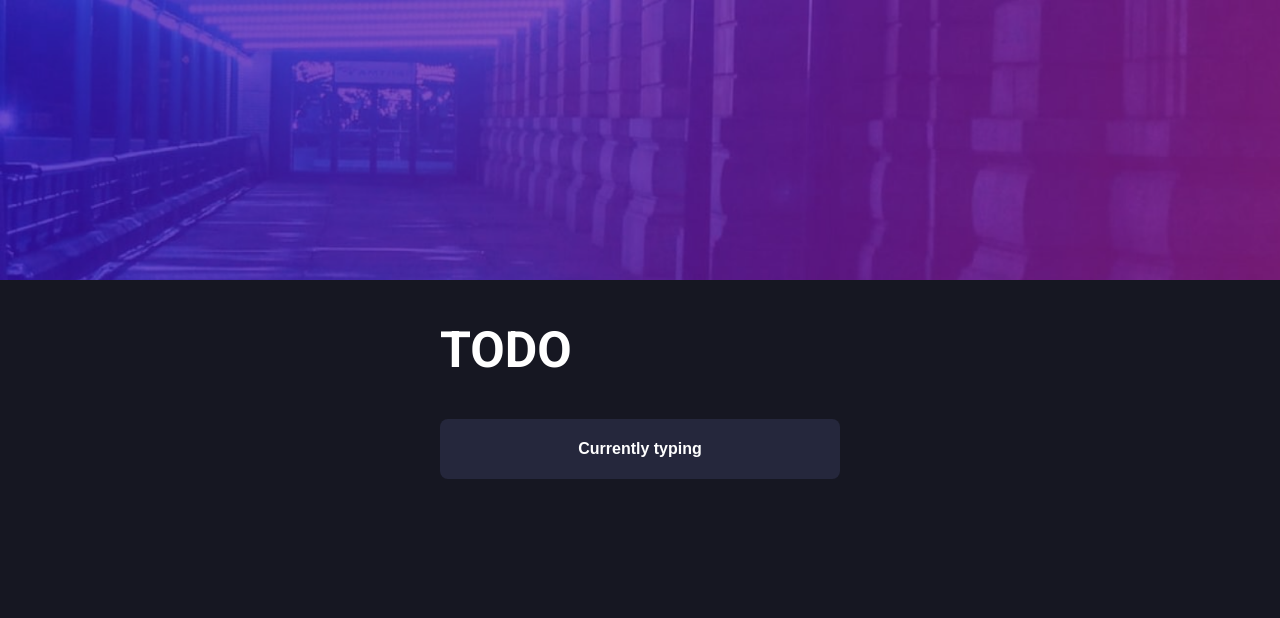
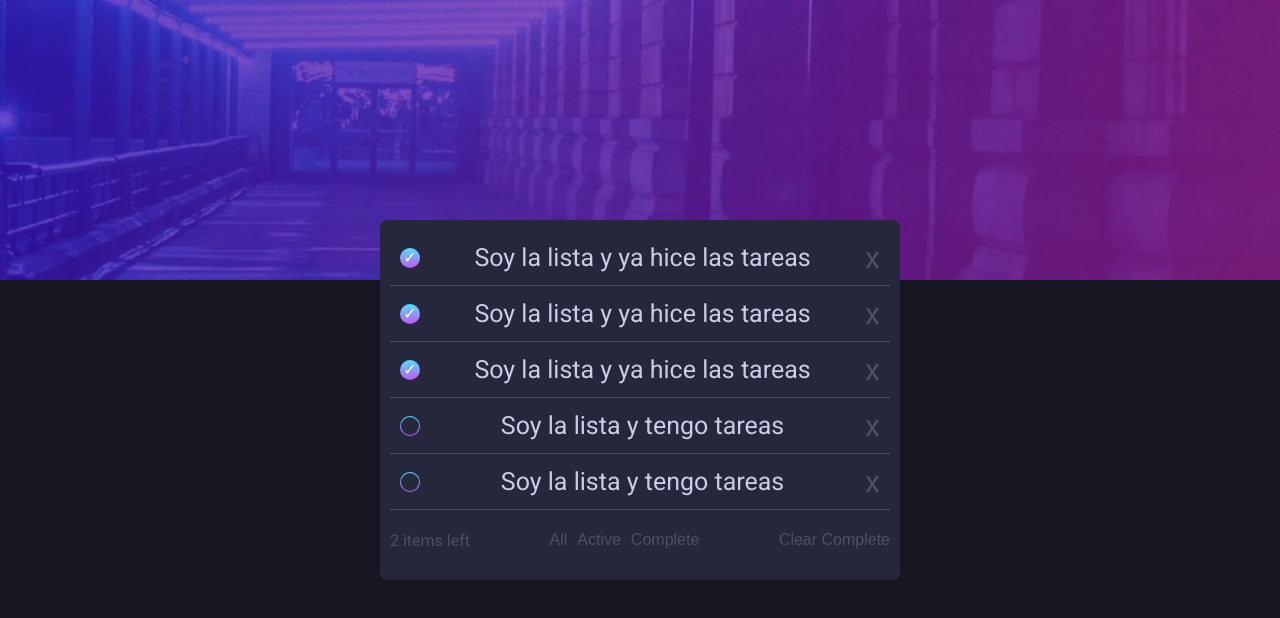
Before and after one commit to andres0818/todo-sprint-2, a React (Create React App) app: page / in a window 1280 px wide. Shown: the top 618 px of the page. Built offline with nearby package versions, Linux system fonts and the light colour scheme.

Commit message:
lista de tareas realizadas, conectar con el estado

```diff
--- a/src/App.js
+++ b/src/App.js
@@ -1,14 +1,29 @@
-import React from 'react'
+import React, { useState } from 'react'
 import Formulario from './components/Formulario/Formulario'
 import './App.scss'
+import ListaTareas from './components/ListaTareas/ListaTareas'
+
+
+
 
 const App = () => {
+  const [tarea, setTarea] = useState([])
+
+  const AlmacenarTarea = (_data) => {
+
+    setTarea(
+      tarea.push(_data)
+    )
+    console.log(tarea)
+  }
+
   return (
     <>
-    <div className='App'>
-      <h1 className='App__titulo'>TODO</h1>
-      <Formulario/>
-    </div>
+      {/* <div className='App'>
+        <h1 className='App__titulo'>TODO</h1>
+        <Formulario almacenarTarea={AlmacenarTarea} />
+      </div> */}
+      <ListaTareas/>
     </>
   )
 }
--- a/src/App.scss
+++ b/src/App.scss
@@ -12,23 +12,22 @@ body {
     background-image: url('./img/fondo.png');
     background-size: cover;
     background-repeat: no-repeat;
+    background-position: fixed;
 
     display: flex;
-    flex-direction: column;
     align-items: center;
     justify-content: center;
-    height: 100vh;
 }
 
 .App {
 
-
     &__titulo {
+        width: 100%;
+        font-size: 60px;
+        margin-bottom: 40px;
+        text-align: left;
         color: white;
-        text-align: left;
-        margin-bottom: 40px;
-        width: 100%;
-        font-size: 50px;
+        letter-spacing: 20px;
     }
 
 }
--- a/src/components/Formulario/Formulario.js
+++ b/src/components/Formulario/Formulario.js
@@ -2,25 +2,26 @@ import React from 'react'
 import './Formulario.scss'
 
 
-let tareas = []
 
-const texto = () => {
+
+
+const texto = (_data) => {
+
     let txtInput = document.querySelector('#texto');
 
     txtInput.addEventListener('keyup', (e) => {
         if (e.code === 'Enter' || e.code === 'NumpadEnter') {
-
-            txtInput.value !== "" ? tareas.push(txtInput.value) : console.log("");
+            txtInput.value !== "" ? _data(txtInput.value) : console.log("");
             txtInput.value = ""
         }
     });
 }
 
-const Formulario = () => {
+const Formulario = ({ almacenarTarea }) => {
 
     return (
         <>
-            <input onClick={texto} className='formulario' id="texto" type='text' placeholder='Currently typing' />
+            <input onClick={()=>texto(almacenarTarea)} className='formulario' id="texto" type='text' placeholder='Currently typing' />
 
         </>
     )
--- a/src/components/Formulario/Formulario.scss
+++ b/src/components/Formulario/Formulario.scss
@@ -2,7 +2,7 @@
 
 .formulario{
     background-color: $Very-Dark-Desaturated-Blue;
-    width: 400px;
+    width: 500px;
     height: 60px;
     border-radius: 8px;
     border: none;
--- /dev/null
+++ b/src/components/ListaTareas/ListaTareas.js
@@ -0,0 +1,55 @@
+import React from 'react'
+import './ListaTareas.scss'
+
+
+let lista = ["Soy la lista y tengo tareas ", "Soy la lista y tengo tareas "]
+let listaOK=["Soy la lista y ya hice las tareas ","Soy la lista y ya hice las tareas ","Soy la lista y ya hice las tareas ",]
+
+const ListaTareas = () => {
+    return (
+
+        <div className='ListaTareas'>
+            {
+                listaOK.map(e => {
+                    return (
+
+                        <div className='ListaTareas__contenedor'>
+                            <span className='ListaTareas__boton'>
+                                <span className='ListaTareas__completada'>✓</span>
+                            </span>
+                            <p className='ListaTareas__texto'>{e}</p>
+                            <p className='ListaTareas__eliminar'>x</p>
+                        </div>
+
+                    )
+                })
+            }
+            {
+                lista.map(e => {
+                    return (
+
+                        <div className='ListaTareas__contenedor'>
+                            <span className='ListaTareas__boton'>
+                                <span className='ListaTareas__pendientes'></span>
+                            </span>
+                            <p className='ListaTareas__texto'>{e}</p>
+                            <p className='ListaTareas__eliminar'>x</p>
+                        </div>
+
+                    )
+                })
+            }
+            <div className='ListaTareas__servicios'>
+                <p>{lista.length} items left</p>
+                <div className='ListaTareas__botones'>
+                    <button>All</button>
+                    <button>Active</button>
+                    <button>Complete</button>
+                </div>
+                <button>Clear Complete</button>
+            </div>
+        </div>
+    )
+}
+
+export default ListaTareas
--- /dev/null
+++ b/src/components/ListaTareas/ListaTareas.scss
@@ -0,0 +1,82 @@
+@import '../../sass/stile.scss';
+
+
+.ListaTareas {
+    padding: 10px;
+    width: 500px;
+    border-radius: 8px;
+    background-color: $Very-Dark-Desaturated-Blue;
+
+    &__contenedor {
+        display: flex;
+        justify-content: space-between;
+        align-items: center;
+        border-bottom: solid $Very-Dark-Grayish-Blue 0.1px;
+        padding: 10px;
+    }
+
+    &__boton {
+        width: 20px;
+        height: 20px;
+        border-radius: 50px;
+        background-image: linear-gradient(hsl(192, 100%, 67%), hsl(280, 87%, 65%));
+           cursor: pointer;
+        display: flex;
+        justify-content: center;
+        align-items: center;
+
+    }
+        &__pendientes{
+            width: 90%;
+            height: 90%;
+            border-radius: 50px;
+            background-color: $Very-Dark-Desaturated-Blue;
+            color: white;
+        }
+
+    &__completada{
+        color: white;
+    }
+
+    &__texto {
+        color: $Light-Grayish-Blue;
+        font-size: 25px;
+        text-align: left;
+    }
+
+    &__eliminar{
+        color:$Very-Dark-Grayish-Blue;
+        font-size: 30px;
+    }
+
+    &__servicios{
+        display: flex;
+        align-items: center;
+        justify-content: space-between;
+        height: 60px;
+        color: $Very-Dark-Grayish-Blue;
+    }
+
+    &__botones{
+        display: flex;
+        gap: 10px;
+
+    }
+    button{
+        background-color: transparent;
+        border: none;
+        font-size: 16px;
+        color: $Very-Dark-Grayish-Blue;
+
+        &:hover{
+            transition: 0.5s;
+            color: $Light-Grayish-Blue-hover;
+        }
+
+        &:focus{
+            color: blue;
+        }
+    }
+
+
+}
--- a/src/sass/_stile.scss
+++ b/src/sass/_stile.scss
@@ -4,4 +4,4 @@ $Light-Grayish-Blue: hsl(234, 39%, 85%);
 $Light-Grayish-Blue-hover: hsl(236, 33%, 92%);
 $Dark-Grayish-Blue: hsl(234, 11%, 52%);
 $Very-Dark-Grayish-Blue: hsl(233, 14%, 35%);
-$Very-Dark-Grayish-Blue: hsl(237, 14%, 26%);
+$Very-Dark-Grayish-Blues: hsl(237, 14%, 26%);
```
